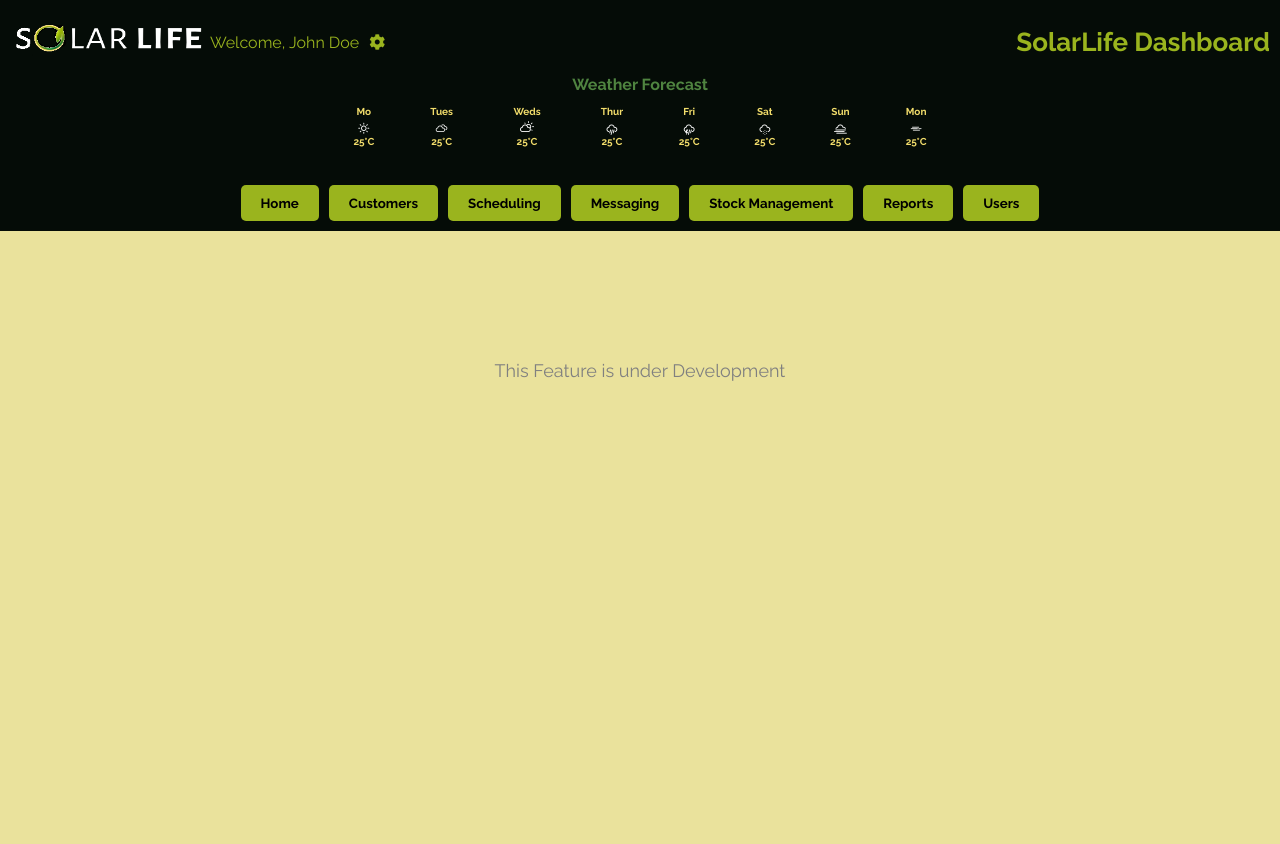
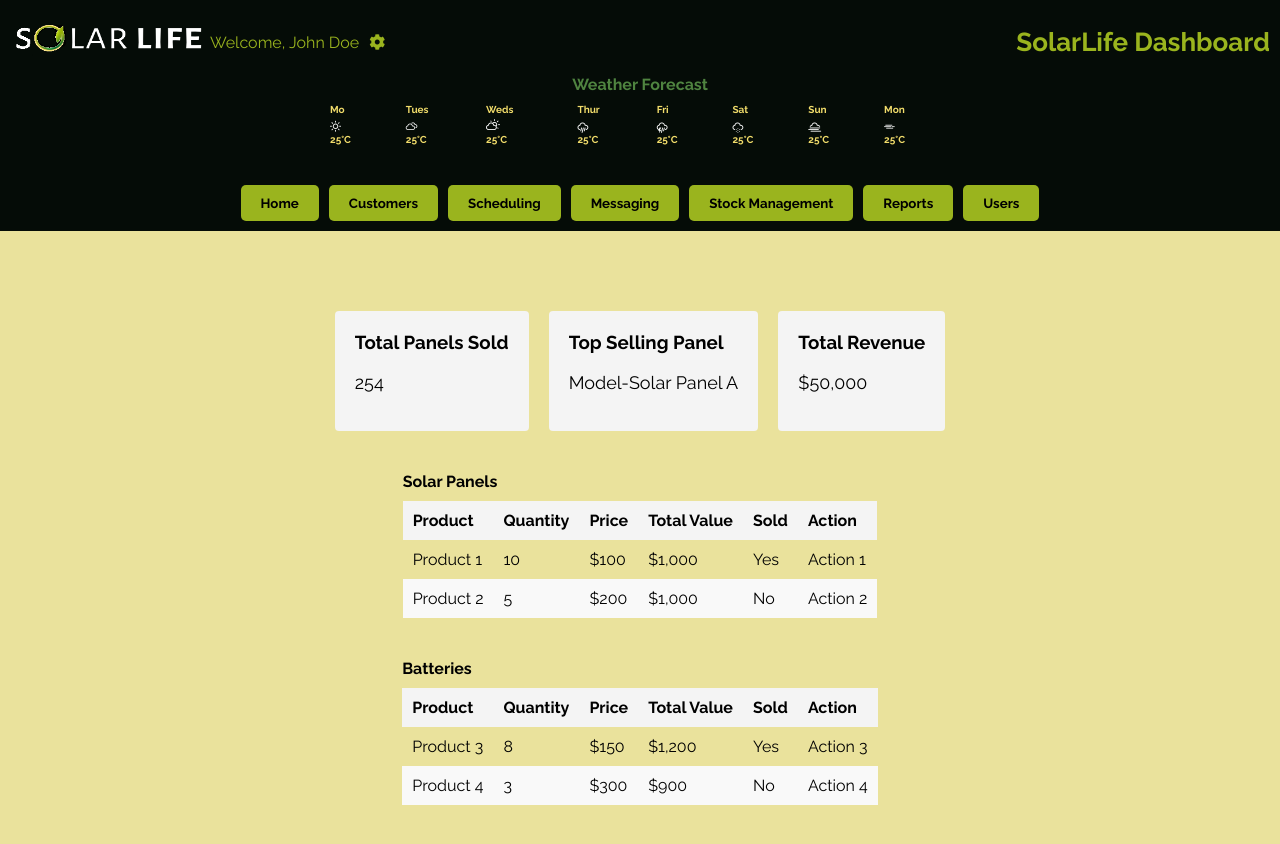
Before and after one commit to HadleysHope/SolarLifePlatform, a React (Create React App) app in the folder client/: page / in a window 1280 px wide. Both pictures are taken after a click on the button "Stock Management". Before the commit the page ends 800 px from the top, so only its background shows below. Built offline with nearby package versions, Linux system fonts and the light colour scheme.

Commit message:
Added Inventory

```diff
--- /dev/null
+++ b/client/src/components/content/inventory/Inventory.css
@@ -0,0 +1,49 @@
+.dashboard-content {
+    display: flex;
+    flex-direction: column;
+  }
+
+  .stock-content {
+    display: flex;
+    gap: 20px;
+  }
+
+  .panel {
+    background-color: #f4f4f4;
+    padding: 20px;
+    border-radius: 4px;
+  }
+
+  .panel h3 {
+    margin-top: 0;
+  }
+
+  .placeholder {
+    font-size: 18px;
+  }
+
+  .stock-table {
+    margin-top: 20px;
+  }
+
+  .category-title {
+    margin-bottom: 10px;
+  }
+
+  table {
+    width: 100%;
+    border-collapse: collapse;
+  }
+
+  thead {
+    background-color: #f4f4f4;
+  }
+
+  th, td {
+    padding: 10px;
+    text-align: left;
+  }
+
+  tbody tr:nth-child(even) {
+    background-color: #f9f9f9;
+  }
--- /dev/null
+++ b/client/src/components/content/inventory/Inventory.js
@@ -0,0 +1,93 @@
+import React from "react";
+import "./Inventory.css";
+
+const Inventory = () => {
+  return (
+    <section className="dashboard-content">
+      <div className="stock-content">
+        <div className="panel">
+          <h3>Total Panels Sold</h3>
+          <p className="placeholder">254</p>
+        </div>
+        <div className="panel">
+          <h3>Top Selling Panel</h3>
+          <p className="placeholder">Model-Solar Panel A</p>
+        </div>
+        <div className="panel">
+          <h3>Total Revenue</h3>
+          <p className="placeholder">$50,000</p>
+        </div>
+      </div>
+
+      <div className="stock-table">
+        <h4 className="category-title">Solar Panels</h4>
+        <table>
+          <thead>
+            <tr>
+              <th>Product</th>
+              <th>Quantity</th>
+              <th>Price</th>
+              <th>Total Value</th>
+              <th>Sold</th>
+              <th>Action</th>
+            </tr>
+          </thead>
+          <tbody>
+            <tr>
+              <td>Product 1</td>
+              <td>10</td>
+              <td>$100</td>
+              <td>$1,000</td>
+              <td>Yes</td>
+              <td>Action 1</td>
+            </tr>
+            <tr>
+              <td>Product 2</td>
+              <td>5</td>
+              <td>$200</td>
+              <td>$1,000</td>
+              <td>No</td>
+              <td>Action 2</td>
+            </tr>
+          </tbody>
+        </table>
+      </div>
+
+      <div className="stock-table">
+        <h4 className="category-title">Batteries</h4>
+        <table>
+          <thead>
+            <tr>
+              <th>Product</th>
+              <th>Quantity</th>
+              <th>Price</th>
+              <th>Total Value</th>
+              <th>Sold</th>
+              <th>Action</th>
+            </tr>
+          </thead>
+          <tbody>
+            <tr>
+              <td>Product 3</td>
+              <td>8</td>
+              <td>$150</td>
+              <td>$1,200</td>
+              <td>Yes</td>
+              <td>Action 3</td>
+            </tr>
+            <tr>
+              <td>Product 4</td>
+              <td>3</td>
+              <td>$300</td>
+              <td>$900</td>
+              <td>No</td>
+              <td>Action 4</td>
+            </tr>
+          </tbody>
+        </table>
+      </div>
+    </section>
+  );
+};
+
+export default Inventory;
--- a/client/src/components/dashboard/Dashboard.js
+++ b/client/src/components/dashboard/Dashboard.js
@@ -5,6 +5,7 @@ import Weather from "./weather/Weather";
 import Navigation from "./navigation/Navigation";
 import Home from "../content/home/Home";
 import Placeholder from "../content/placeholder/Placeholder";
+import Inventory from "../content/inventory/Inventory";
 
 const Dashboard = () => {
   const [selectedOption, setSelectedOption] = useState("");
@@ -23,7 +24,7 @@ const Dashboard = () => {
   } else if (selectedOption === "messaging") {
     contentComponent = <Placeholder />;
   } else if (selectedOption === "stock-management") {
-    contentComponent = <Placeholder />;
+    contentComponent = <Inventory />;
   } else if (selectedOption === "reports") {
     contentComponent = <Placeholder />;
   } else if (selectedOption === "users") {
```
